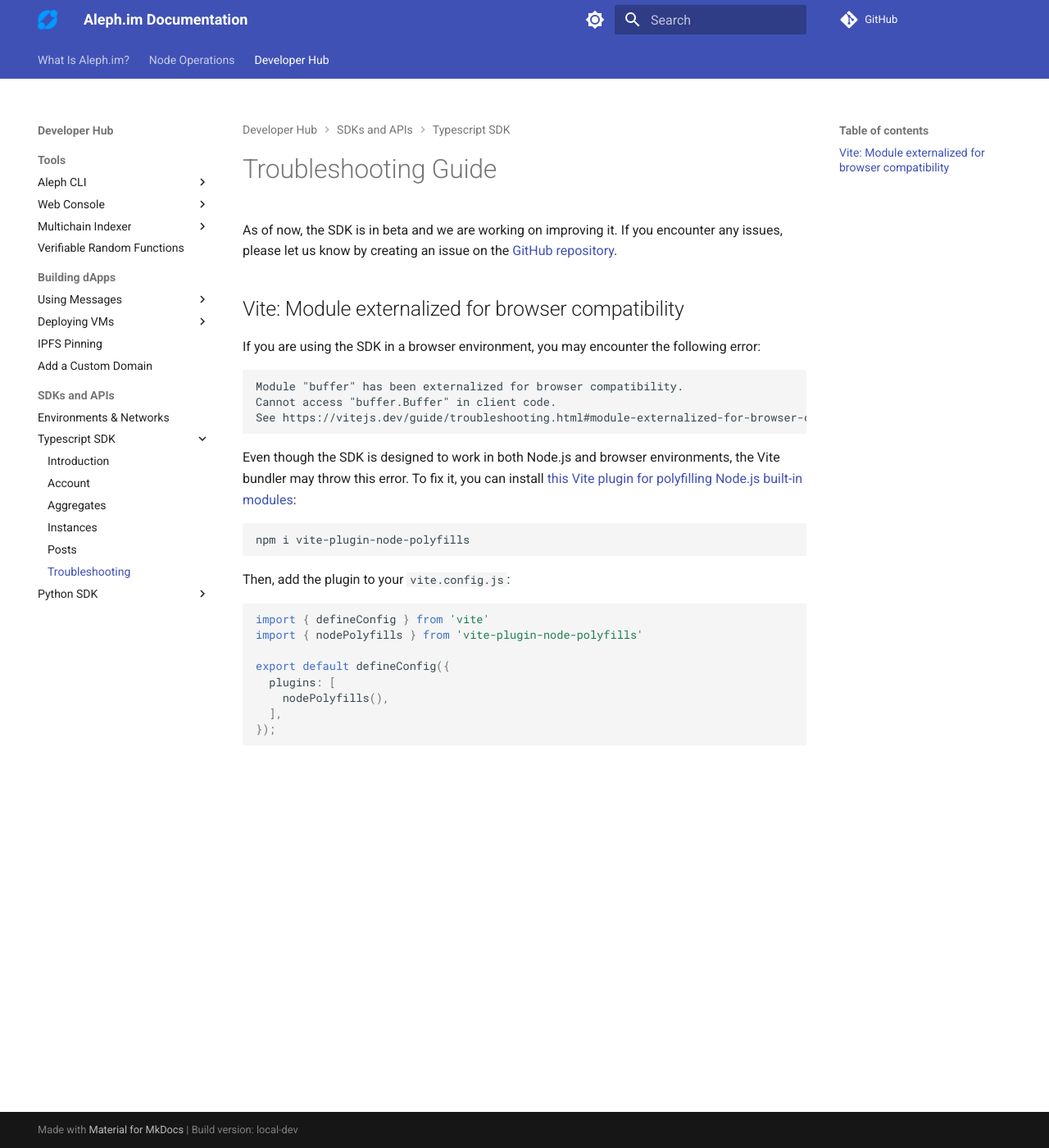
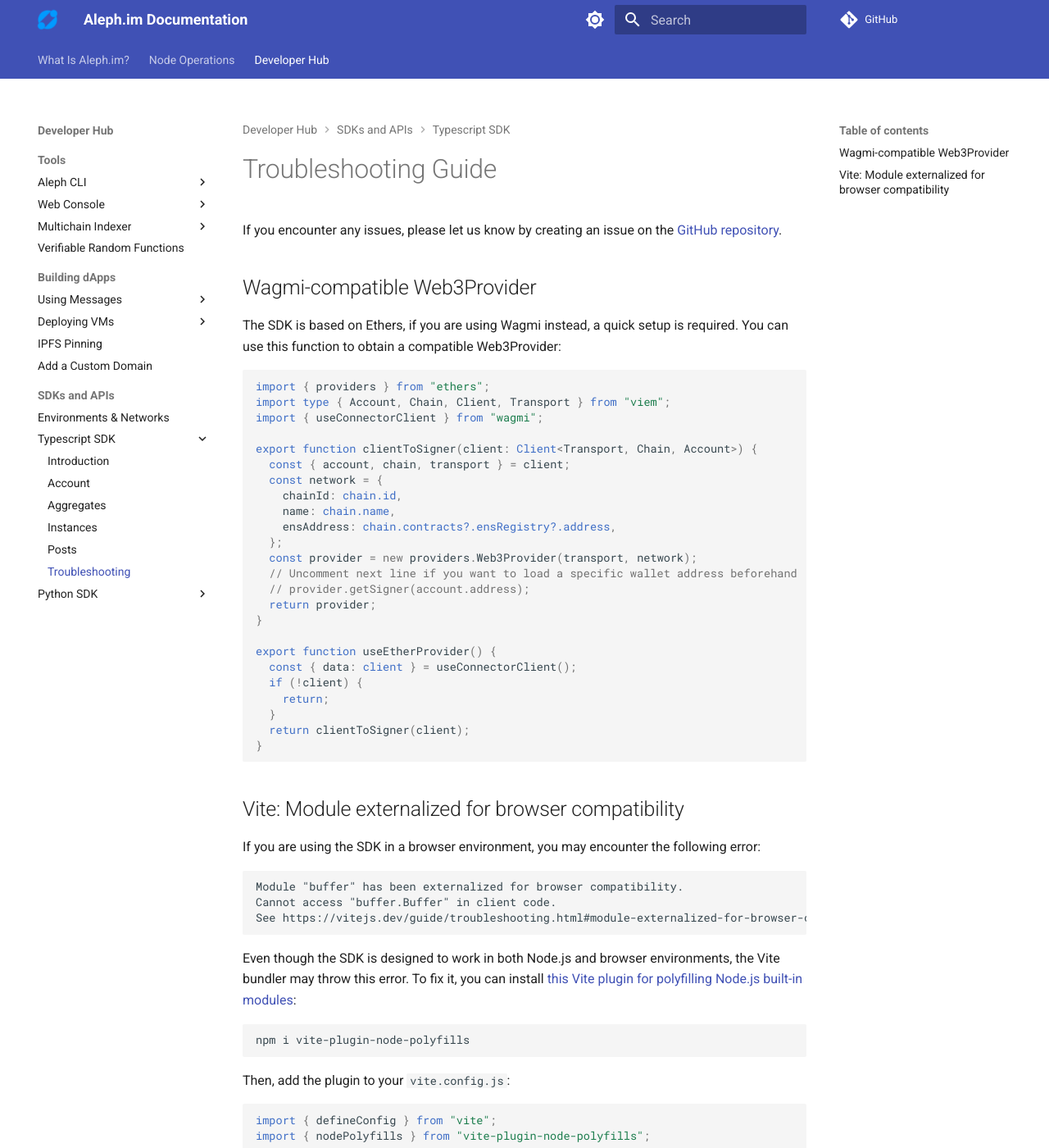
Before and after one commit to aleph-im/aleph-docs, an MkDocs documentation site: the page built from docs/libraries/typescript-sdk/troubleshooting.md, in a window 1280 px wide and 1400 px high. Shown: the whole window at 82% size. Built offline with MkDocs 1.6.1 and Material for MkDocs 9.7.7, drawn with Linux system fonts in a browser that asks for light colours; plug-ins that fetch from the network failed and are left out; comment, search, counter and statistics services are not loaded.

Commit message:
Wagmi support in SDK troubleshooting

````diff
--- a/docs/libraries/typescript-sdk/troubleshooting.md
+++ b/docs/libraries/typescript-sdk/troubleshooting.md
@@ -1,7 +1,38 @@
 # Troubleshooting Guide
 
-As of now, the SDK is in beta and we are working on improving it.
 If you encounter any issues, please let us know by creating an issue on the [GitHub repository](https://github.com/aleph-im/aleph-sdk-ts/issues).
+
+## Wagmi-compatible Web3Provider
+
+The SDK is based on Ethers, if you are using Wagmi instead, a quick setup is required.
+You can use this function to obtain a compatible Web3Provider:
+
+```typescript
+import { providers } from "ethers";
+import type { Account, Chain, Client, Transport } from "viem";
+import { useConnectorClient } from "wagmi";
+
+export function clientToSigner(client: Client<Transport, Chain, Account>) {
+  const { account, chain, transport } = client;
+  const network = {
+    chainId: chain.id,
+    name: chain.name,
+    ensAddress: chain.contracts?.ensRegistry?.address,
+  };
+  const provider = new providers.Web3Provider(transport, network);
+  // Uncomment next line if you want to load a specific wallet address beforehand
+  // provider.getSigner(account.address);
+  return provider;
+}
+
+export function useEtherProvider() {
+  const { data: client } = useConnectorClient();
+  if (!client) {
+    return;
+  }
+  return clientToSigner(client);
+}
+```
 
 ## Vite: Module externalized for browser compatibility
 
@@ -23,12 +54,10 @@
 Then, add the plugin to your `vite.config.js`:
 
 ```javascript
-import { defineConfig } from 'vite'
-import { nodePolyfills } from 'vite-plugin-node-polyfills'
+import { defineConfig } from "vite";
+import { nodePolyfills } from "vite-plugin-node-polyfills";
 
 export default defineConfig({
-  plugins: [
-    nodePolyfills(),
-  ],
+  plugins: [nodePolyfills()],
 });
 ```
````
